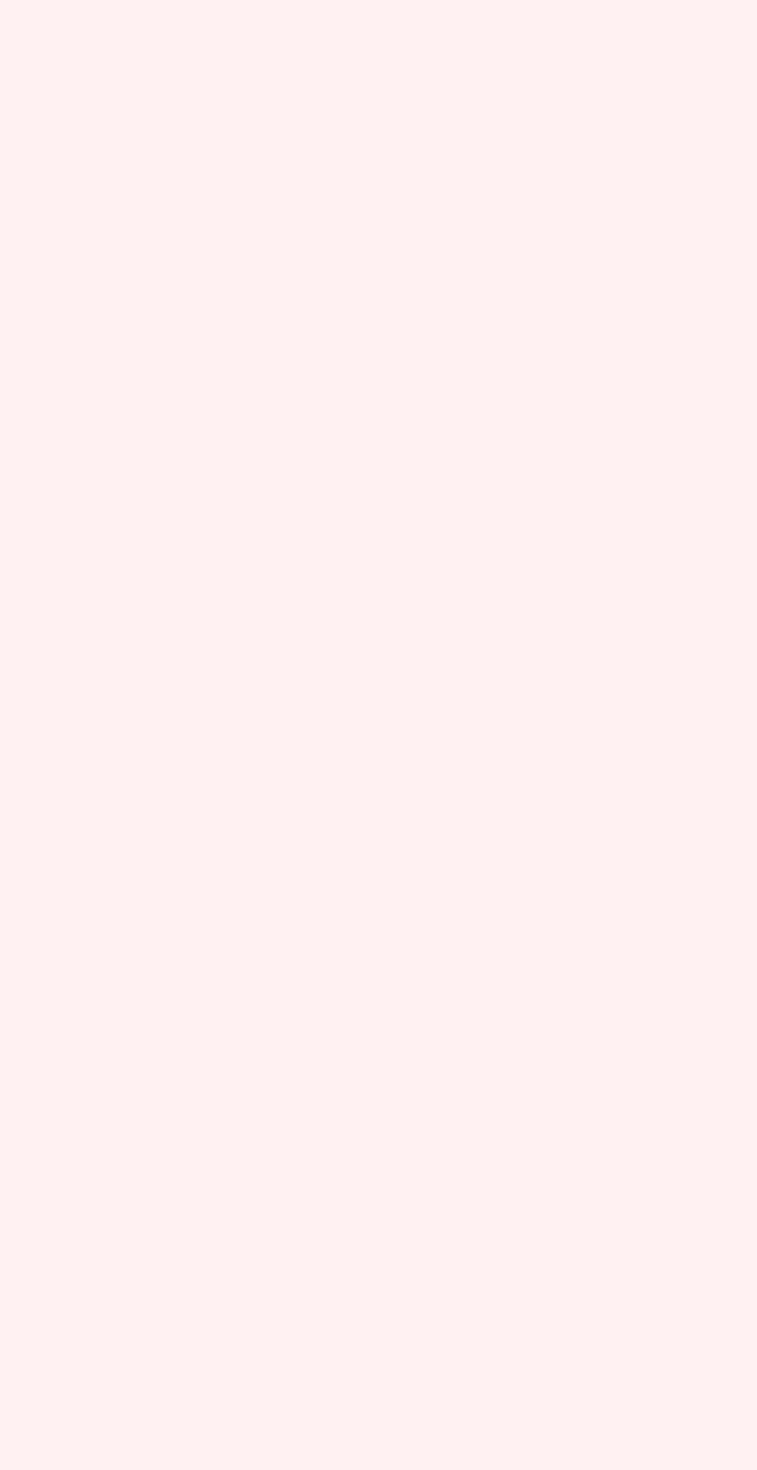
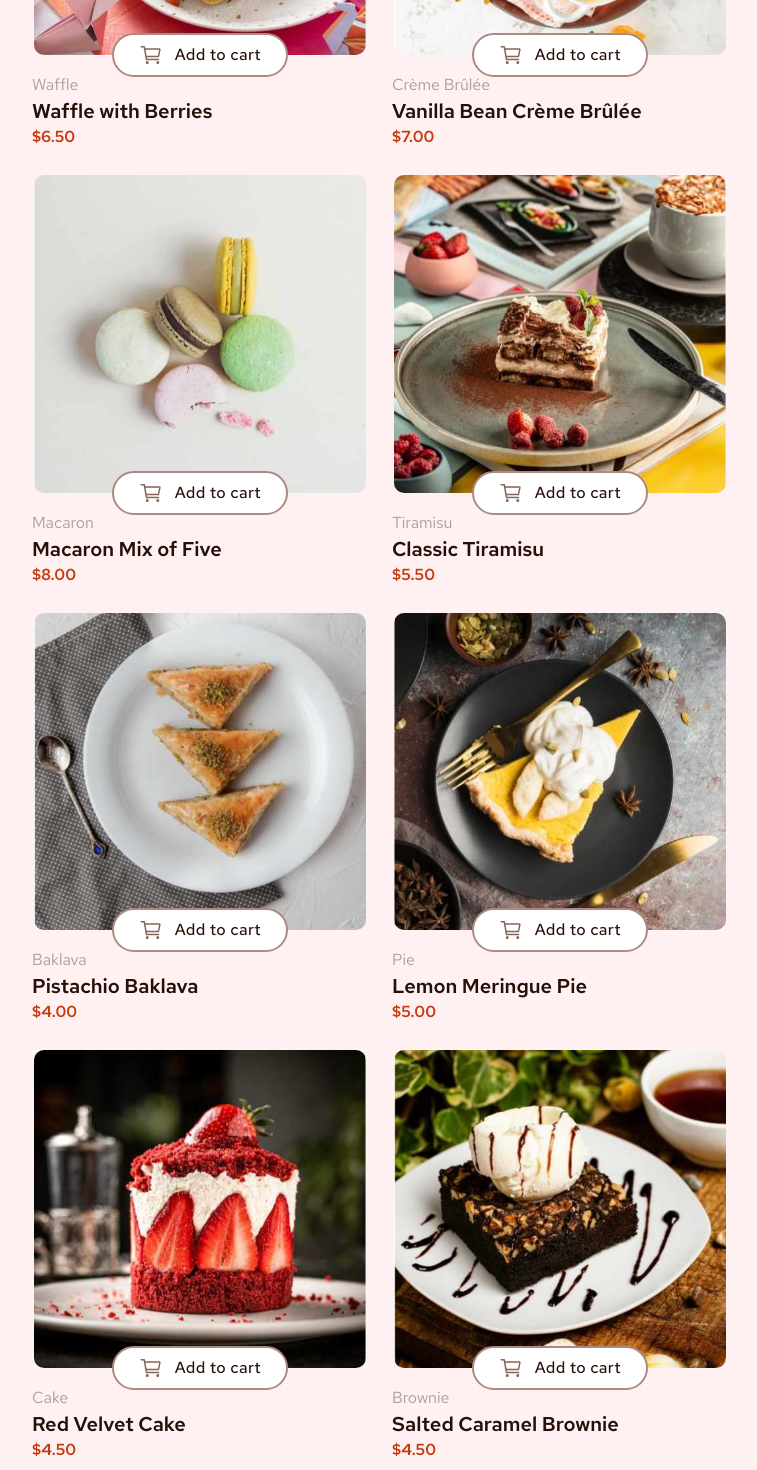
Before and after one commit to GADMuhammad/Product-list-with-cart, a React (Vite) app: page / in a window 1280 px wide. Shown: the part 380-1850 px from the top of the page, without its empty margins (16-773 px from the left). Before the commit the page ends 800 px from the top, so only its background shows below. Built offline with nearby package versions, Linux system fonts and the light colour scheme; no server answers.

Commit message:
Add files via upload

```diff
--- /dev/null
+++ b/public/data.json
@@ -0,0 +1,110 @@
+[
+  {
+    "image": {
+      "thumbnail": "images/image-waffle-thumbnail.jpg",
+      "mobile": "images/image-waffle-mobile.jpg",
+      "tablet": "images/image-waffle-tablet.jpg",
+      "desktop": "images/image-waffle-desktop.jpg"
+    },
+    "name": "Waffle with Berries",
+    "category": "Waffle",
+    "price": 6.5,
+    "amountOfProductInCart": 0
+  },
+  {
+    "image": {
+      "thumbnail": "images/image-creme-brulee-thumbnail.jpg",
+      "mobile": "images/image-creme-brulee-mobile.jpg",
+      "tablet": "images/image-creme-brulee-tablet.jpg",
+      "desktop": "images/image-creme-brulee-desktop.jpg"
+    },
+    "name": "Vanilla Bean Crème Brûlée",
+    "category": "Crème Brûlée",
+    "price": 7.0,
+    "amountOfProductInCart": 0
+  },
+  {
+    "image": {
+      "thumbnail": "images/image-macaron-thumbnail.jpg",
+      "mobile": "images/image-macaron-mobile.jpg",
+      "tablet": "images/image-macaron-tablet.jpg",
+      "desktop": "images/image-macaron-desktop.jpg"
+    },
+    "name": "Macaron Mix of Five",
+    "category": "Macaron",
+    "price": 8.0,
+    "amountOfProductInCart": 0
+  },
+  {
+    "image": {
+      "thumbnail": "images/image-tiramisu-thumbnail.jpg",
+      "mobile": "images/image-tiramisu-mobile.jpg",
+      "tablet": "images/image-tiramisu-tablet.jpg",
+      "desktop": "images/image-tiramisu-desktop.jpg"
+    },
+    "name": "Classic Tiramisu",
+    "category": "Tiramisu",
+    "price": 5.5,
+    "amountOfProductInCart": 0
+  },
+  {
+    "image": {
+      "thumbnail": "images/image-baklava-thumbnail.jpg",
+      "mobile": "images/image-baklava-mobile.jpg",
+      "tablet": "images/image-baklava-tablet.jpg",
+      "desktop": "images/image-baklava-desktop.jpg"
+    },
+    "name": "Pistachio Baklava",
+    "category": "Baklava",
+    "price": 4.0,
+    "amountOfProductInCart": 0
+  },
+  {
+    "image": {
+      "thumbnail": "images/image-meringue-thumbnail.jpg",
+      "mobile": "images/image-meringue-mobile.jpg",
+      "tablet": "images/image-meringue-tablet.jpg",
+      "desktop": "images/image-meringue-desktop.jpg"
+    },
+    "name": "Lemon Meringue Pie",
+    "category": "Pie",
+    "price": 5.0,
+    "amountOfProductInCart": 0
+  },
+  {
+    "image": {
+      "thumbnail": "images/image-cake-thumbnail.jpg",
+      "mobile": "images/image-cake-mobile.jpg",
+      "tablet": "images/image-cake-tablet.jpg",
+      "desktop": "images/image-cake-desktop.jpg"
+    },
+    "name": "Red Velvet Cake",
+    "category": "Cake",
+    "price": 4.5,
+    "amountOfProductInCart": 0
+  },
+  {
+    "image": {
+      "thumbnail": "images/image-brownie-thumbnail.jpg",
+      "mobile": "images/image-brownie-mobile.jpg",
+      "tablet": "images/image-brownie-tablet.jpg",
+      "desktop": "images/image-brownie-desktop.jpg"
+    },
+    "name": "Salted Caramel Brownie",
+    "category": "Brownie",
+    "price": 4.5,
+    "amountOfProductInCart": 0
+  },
+  {
+    "image": {
+      "thumbnail": "images/image-panna-cotta-thumbnail.jpg",
+      "mobile": "images/image-panna-cotta-mobile.jpg",
+      "tablet": "images/image-panna-cotta-tablet.jpg",
+      "desktop": "images/image-panna-cotta-desktop.jpg"
+    },
+    "name": "Vanilla Panna Cotta",
+    "category": "Panna Cotta",
+    "price": 6.5,
+    "amountOfProductInCart": 0
+  }
+]
--- a/src/App.jsx
+++ b/src/App.jsx
@@ -5,19 +5,20 @@ import Cart from "./components/Cart";
 export const UpdateProducts = createContext();
 
 function App() {
+  const allProducts = JSON.parse(localStorage.getItem("productsDetails")) || [];
+  const [products, setProducts] = useState(allProducts);
+
   useEffect(() => {
     if (!localStorage.getItem("productsDetails")) {
       fetch("/data.json")
         .then((response) => response.json())
-        .then((data) =>
-          localStorage.setItem("productsDetails", JSON.stringify(data)),
-        )
+        .then((data) => {
+          localStorage.setItem("productsDetails", JSON.stringify(data));
+          setProducts(data);
+        })
         .catch((error) => console.error("Error:", error)); // to handle errors
     }
   }, []);
-
-  const allProducts = JSON.parse(localStorage.getItem("productsDetails")) || [];
-  const [products, setProducts] = useState(allProducts);
 
   const updateProducts = (action, index, number) => {
     const updatedData = [...allProducts];
@@ -25,7 +26,7 @@ function App() {
     switch (action) {
       case "change":
         {
-          const theClickedProduct = allProducts[index]; // the product I wanna edit
+          const theClickedProduct = updatedData[index]; // the product I wanna edit
           updatedData[index] = {
             ...theClickedProduct,
             amountOfProductInCart: number
@@ -47,7 +48,14 @@ function App() {
   return (
     <UpdateProducts.Provider value={{ updateProducts }}>
       <main className="flex justify-between gap-10 max-md:mx-auto max-md:flex-col">
-        <Products products={products} /> <Cart products={products} />
+        {products ? (
+          <>
+            <Products products={products} />
+            <Cart products={products} />
+          </>
+        ) : (
+          <p>Loading...</p>
+        )}
       </main>
     </UpdateProducts.Provider>
   );
--- a/src/components/Cart.jsx
+++ b/src/components/Cart.jsx
@@ -5,7 +5,7 @@ import { AnimatePresence, motion } from "framer-motion";
 import { Flip, toast, ToastContainer } from "react-toastify";
 
 export default function Cart({ products }) {
-  const productsInCart = products.filter(
+  const productsInCart = products?.filter(
     (product) => product.amountOfProductInCart,
   );
 
@@ -13,7 +13,7 @@ export default function Cart({ products }) {
   const [dialogCase, setDialogCase] = useState(false);
 
   const totalPrice = productsInCart
-    .reduce((acc, cur) => acc + cur.price * cur.amountOfProductInCart, 0)
+    ?.reduce((acc, cur) => acc + cur.price * cur.amountOfProductInCart, 0)
     .toFixed(2);
 
   const notify = () =>
@@ -54,12 +54,12 @@ export default function Cart({ products }) {
         )}
       </AnimatePresence>
       <ToastContainer />
-      <section className="h-fit w-[37rem] rounded-xl bg-white px-4 py-5 max-md:w-[90vw] max-md:px-4">
+      <section className="h-fit w-[37rem] rounded-xl bg-white px-4 py-5 max-md:w-full max-md:px-4">
         <h2 className="text-2xl font-semibold tracking-wide text-redMain">
-          Your Cart ({productsInCart.length})
+          Your Cart ({productsInCart?.length})
         </h2>
 
-        {productsInCart.length ? (
+        {productsInCart?.length ? (
           <>
             {productsInCart.map(({ name, price, amountOfProductInCart }) => (
               <div
```
